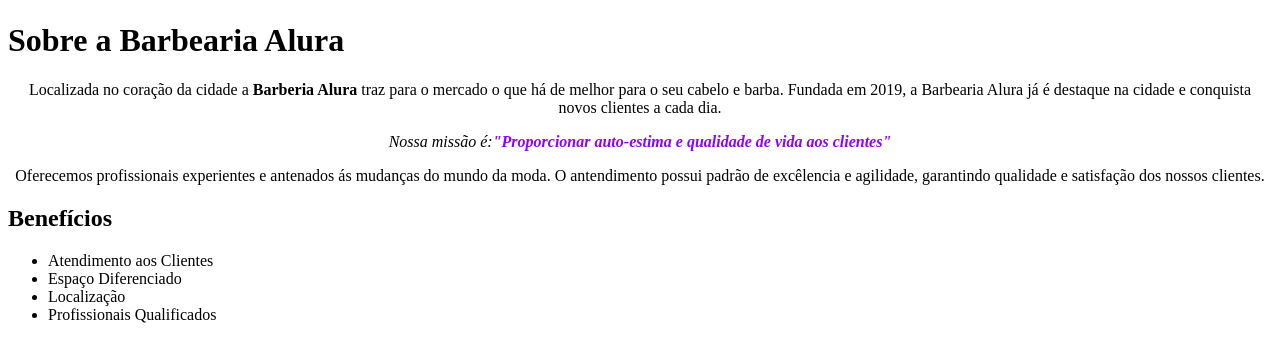
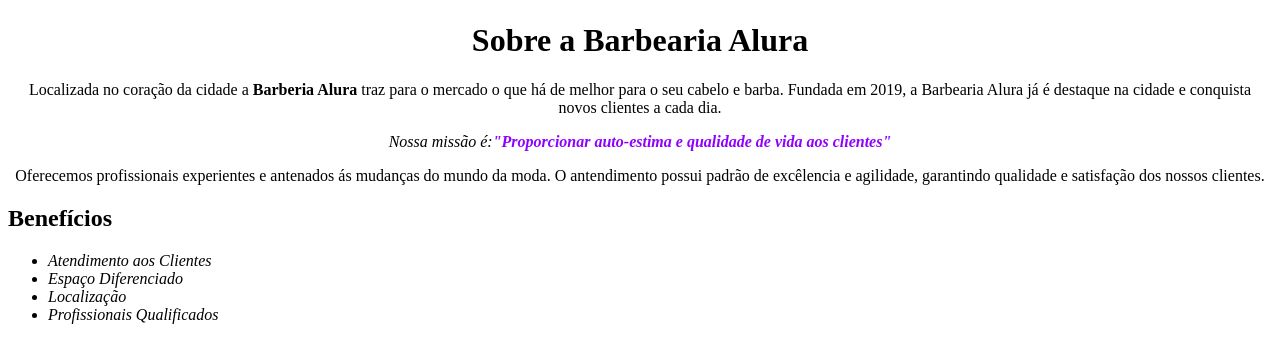
Before and after one commit to gabiAalmeida/barbearia_alura_1c, a plain HTML site: page index.html in a window 1280 px wide. Shown: the part 27-390 px from the top of the page. Drawn offline with Linux system fonts and the light colour scheme.

Commit message:
css alterado

```diff
--- a/style.css
+++ b/style.css
@@ -8,9 +8,18 @@ body {
 #banner{
     width: 100%;
 }
+h1{
+text-align: center;
+}
 p {
     text-align: center;
+}
+#missao {
+font-size: 20px;
 }
 em strong{
     color: hsl(274, 100%, 50%)
 }
+.itens {
+font-style: italic;
+{
```
